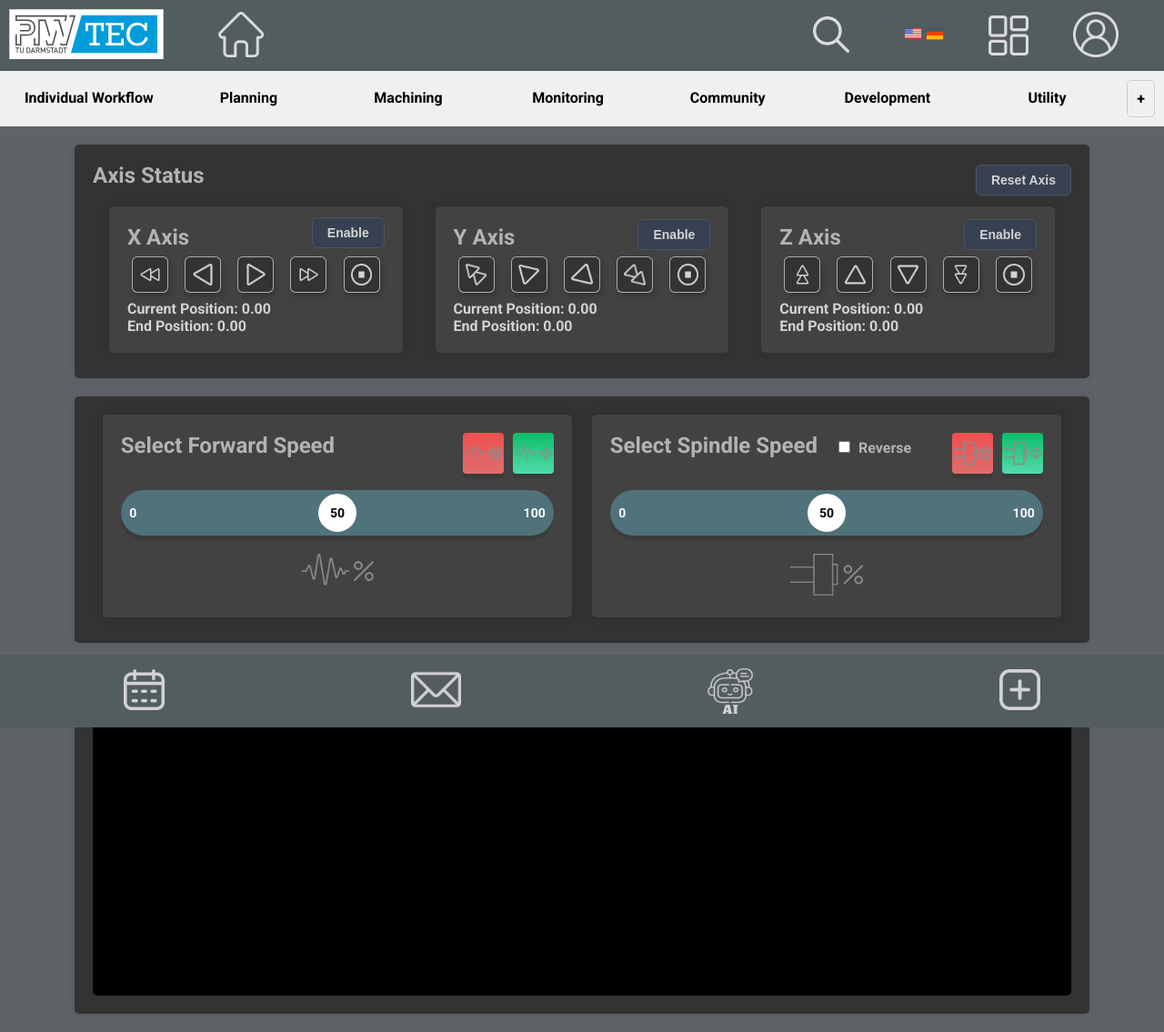
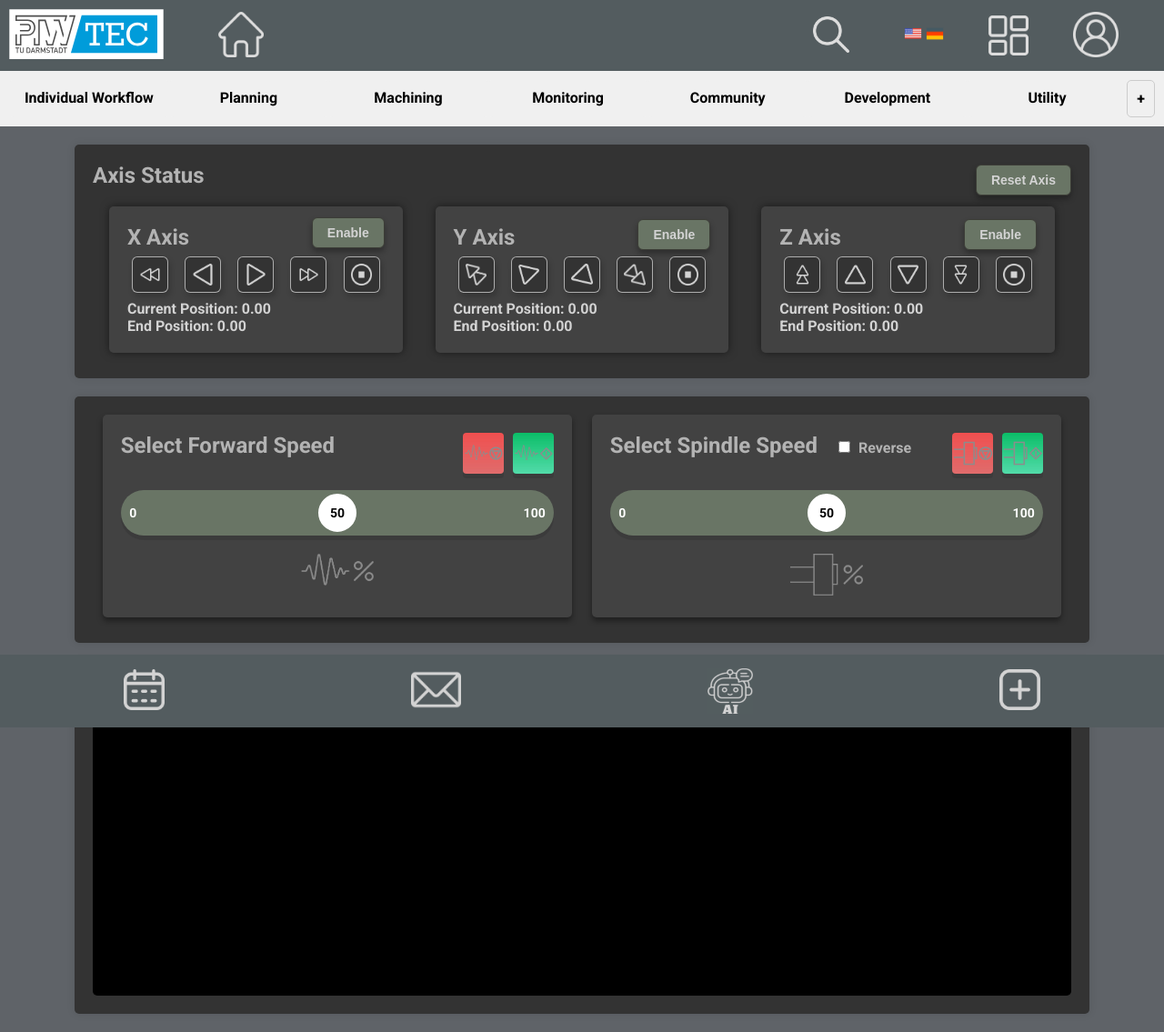
Before and after one commit to asadhky/PTWKompaki, a Flask app: page /ask in a window 1280 px wide. Shown: the whole page at 91% size. Run offline with Flask 3, Linux system fonts and the light colour scheme.

Commit message:
Saving Changes

```diff
--- a/static/css/style.css
+++ b/static/css/style.css
@@ -631,10 +631,10 @@
 	color: #000;
 } */
 .slider-ui.color1 .bar {
-	background-color: #50727b;
+	background-color: #697565;
 }
 .slider-ui.color1 .value {
-	border-color: #50727b;
+	border-color: #697565;
 }
 
 .spindlestartbutton {
@@ -762,9 +762,9 @@
 .reset-axis-btn {
     margin-top: -10px;
     padding: 0.5rem 1rem; /* Increased padding for fatter button */
-    background-color: #374151; /* bg-gray-700 */
+    background-color: #697565; /* bg-gray-700 */
     color: #d3d3d3; /* text-gray-200 */
-    border: 1px solid #4B5563; /* border-gray-600 */
+    border: 1px solid #3C3D37; /* border-gray-600 */
     border-radius: 0.375rem; /* rounded-md */
     transition: background-color 0.2s, transform 0.2s; /* transition-colors duration-200 */
     outline: none; /* focus:outline-none */
@@ -774,6 +774,7 @@
     align-items: center;
     justify-content: center;
     gap: 0.5rem; /* space-x-2 */
+    box-shadow: 0 4px 6px rgba(0, 0, 0, 0.3); /* Subtle shadow */
   }
 
   .reset-axis-btn:hover {
--- a/templates/index.html
+++ b/templates/index.html
@@ -96,7 +96,7 @@
             background-color: #424242;
             padding: 20px;
             border-radius: 5px;
-            box-shadow: 0 0 10px rgba(0, 0, 0, 0.1);
+            box-shadow: 0 0 10px rgba(0, 0, 0, 0.5);
             width: 30%;
             cursor: pointer;
             transition: background-color 0.3s ease;
@@ -110,6 +110,7 @@
             width: 48%;
             cursor: pointer;
             transition: background-color 0.3s ease;
+            box-shadow: 0 4px 6px rgba(0, 0, 0, 0.4); /* Subtle shadow */
         }
 
         .axis {
@@ -717,6 +718,7 @@
                             </label>
                             <button id="spindle-stop-button" class="spindlestartbutton" style="background-image: url('../static/spindlestop.jpg');"></button>
                             <button id="spindle-start-button" class="spindlestartbutton" style="background-image: url('../static/spindlestart.jpg'); margin-right: 10px;"></button>
+
                             <div class="slider-ui color1">
                                 <input type="range" id="spindle-slider" min="0" max="100" step="1" value="{{ spindle_speed }}">
                                 <div class="bar">
```
